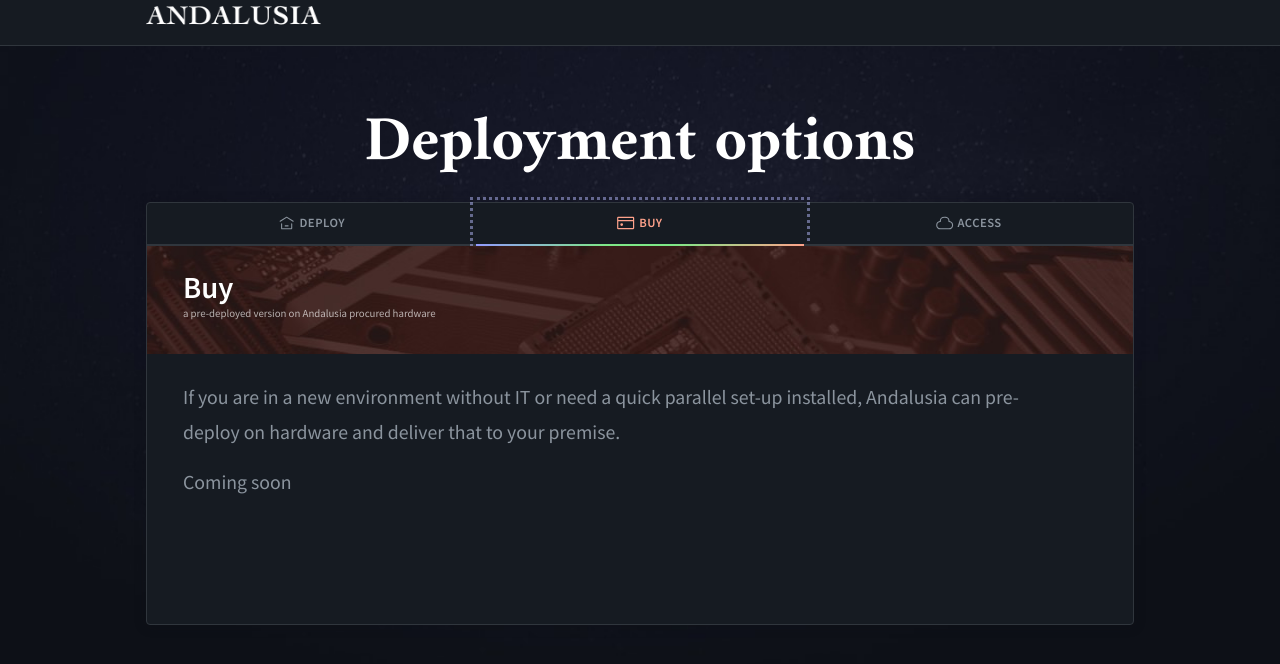
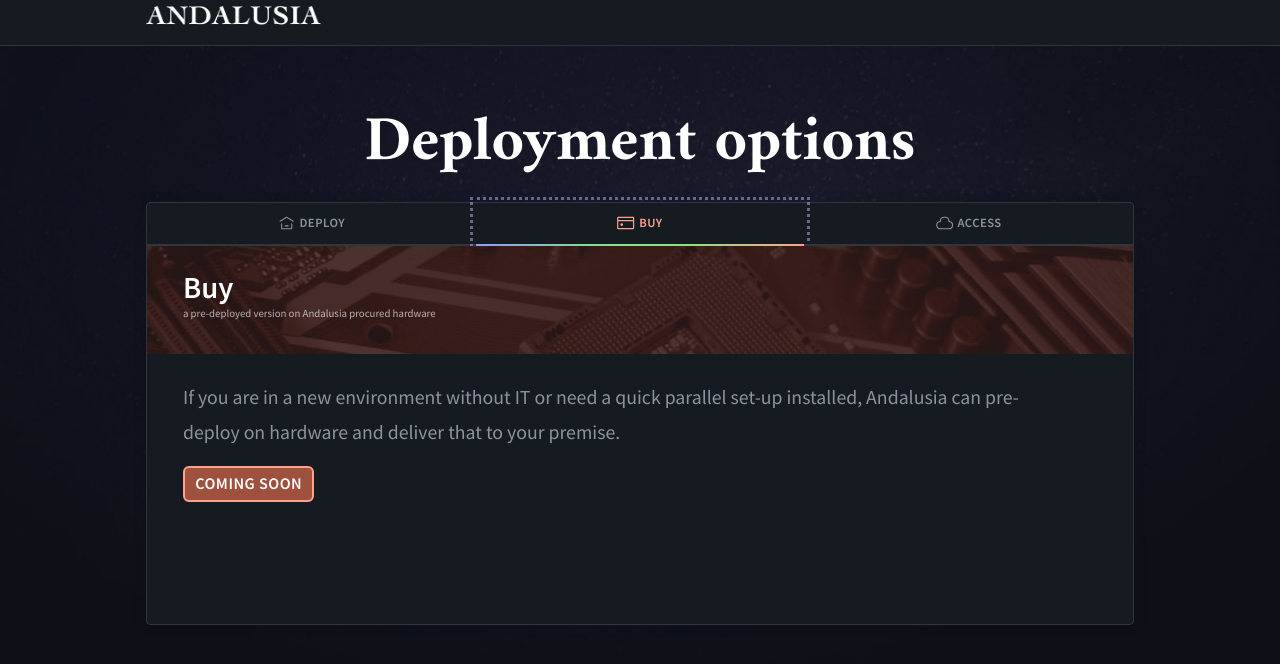
Before and after one commit to perpetualgrimace/data-science-company-website, a Next.js app: page /andalusia-website/deployment-options in a window 1280 px wide. Both pictures are taken after a click on the tab "BUY". Shown: the top 664 px of the page. Built offline with nearby package versions, Linux system fonts and the light colour scheme.

Commit message:
styles Tag component

```diff
--- a/components/_components.scss
+++ b/components/_components.scss
@@ -16,6 +16,7 @@
 // @import "common/stat";
 // @import "common/status-icon";
 // @import "common/table";
+@import "common/tag";
 // @import "common/tile";
 // @import "common/tooltip";
 // @import "common/Accordion/accordion";
--- a/components/common/Tag.jsx
+++ b/components/common/Tag.jsx
@@ -1,7 +1,11 @@
 export default function Tag(props) {
   const { children, theme } = props;
   return (
-    <span className={`tag${theme ? ` ${theme}-theme` : ""}`}>
+    <span
+      className={`tag u-subhead u-font-md${
+        theme ? ` ${theme}-theme` : ""
+      }`}
+    >
       {children}
     </span>
   );
--- /dev/null
+++ b/components/common/_tag.scss
@@ -0,0 +1,17 @@
+.tag {
+  display: inline-block;
+  padding: 0.15em 0.625em 0.1em 0.625em;
+  border-radius: $radius-lg;
+  color: $white;
+  background-color: $cornflower-dark;
+  border: 2px solid $cornflower-md;
+
+  &.malachite-theme {
+    background-color: $malachite-dark;
+    border-color: $malachite-md;
+  }
+  &.salmon-theme {
+    background-color: $salmon-dark;
+    border-color: $salmon-md;
+  }
+}
```
